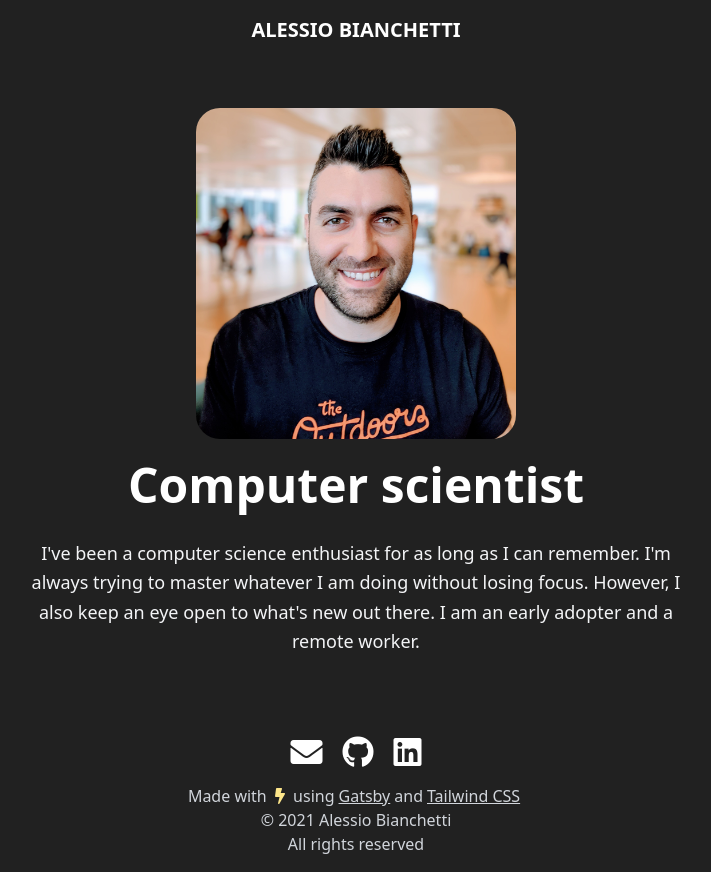
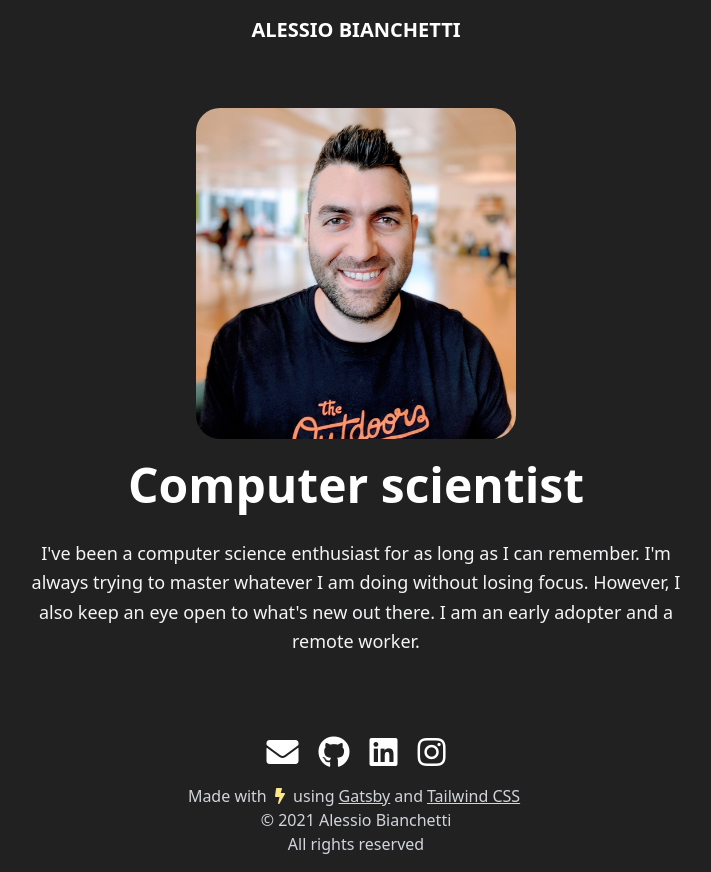
Before and after one commit to abianche/gatsby-profile, a Gatsby site: page / in a window 1280 px wide. Shown: the whole page, without its empty margins (284-995 px from the left). Built offline with nearby package versions, Linux system fonts and the light colour scheme; Gatsby itself is replaced by a stand-in of ours.

Commit message:
✨ add instagram link

```diff
--- a/src/components/socials.jsx
+++ b/src/components/socials.jsx
@@ -31,6 +31,15 @@ export default function Social() {
         >
           <i className="hidden">LinkedIn</i>
         </a>
+        <a
+          className="fab fa-instagram fa-2x text-white hover:text-yellow-200"
+          aria-label="instagram"
+          rel="noreferrer"
+          target="_blank"
+          href="https://www.instagram.com/alessio.bianchetti"
+        >
+          <i className="hidden">LinkedIn</i>
+        </a>
       </div>
     </section>
   )
```
